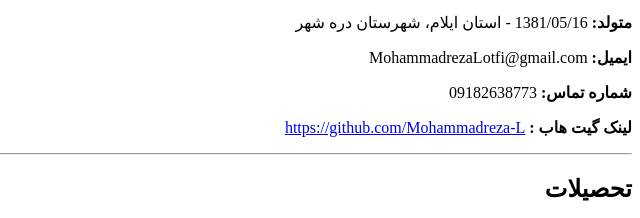
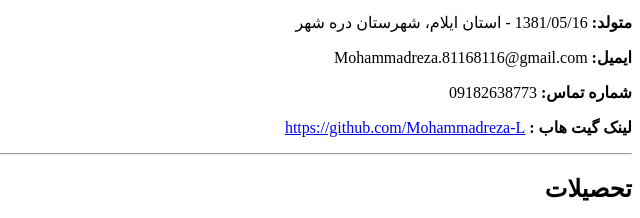
Before and after one commit to Mohammadreza-L/MohammadReza-lotfi-resume, a plain HTML site: page index.html in a window 1280 px wide. Shown: the part 186-404 px from the top of the page, 640-1280 px from the left. Drawn offline with Linux system fonts and the light colour scheme.

Commit message:
first commit

```diff
--- a/index.html
+++ b/index.html
@@ -12,7 +12,7 @@
   <p><strong>نام:</strong> محمدرضا لطفی</p>
   <p><strong>رشته:</strong> مهندسی کامپیوتر</p>
   <p><strong>متولد:</strong> 1381/05/16 - استان ایلام، شهرستان دره شهر</p>
-  <p><strong>ایمیل:</strong>  MohammadrezaLotfi@gmail.com</p>
+  <p><strong>ایمیل:</strong>  Mohammadreza.81168116@gmail.com</p>
   <p><strong>شماره تماس:</strong> 09182638773</p>
   <p><strong>لینک گیت هاب :</strong> <a href="https://github.com/Mohammadreza-L" target="_blank">https://github.com/Mohammadreza-L</a></p>
 
```
